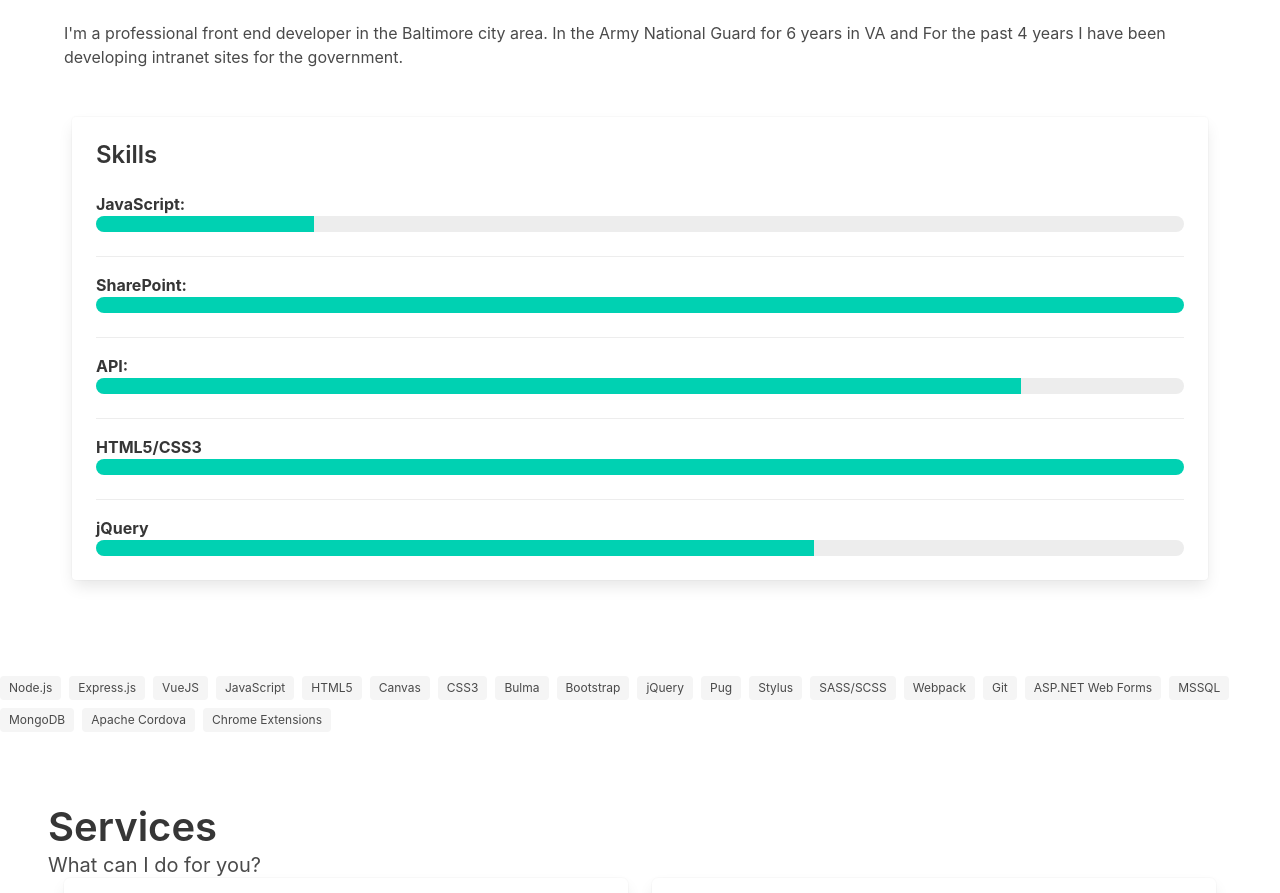
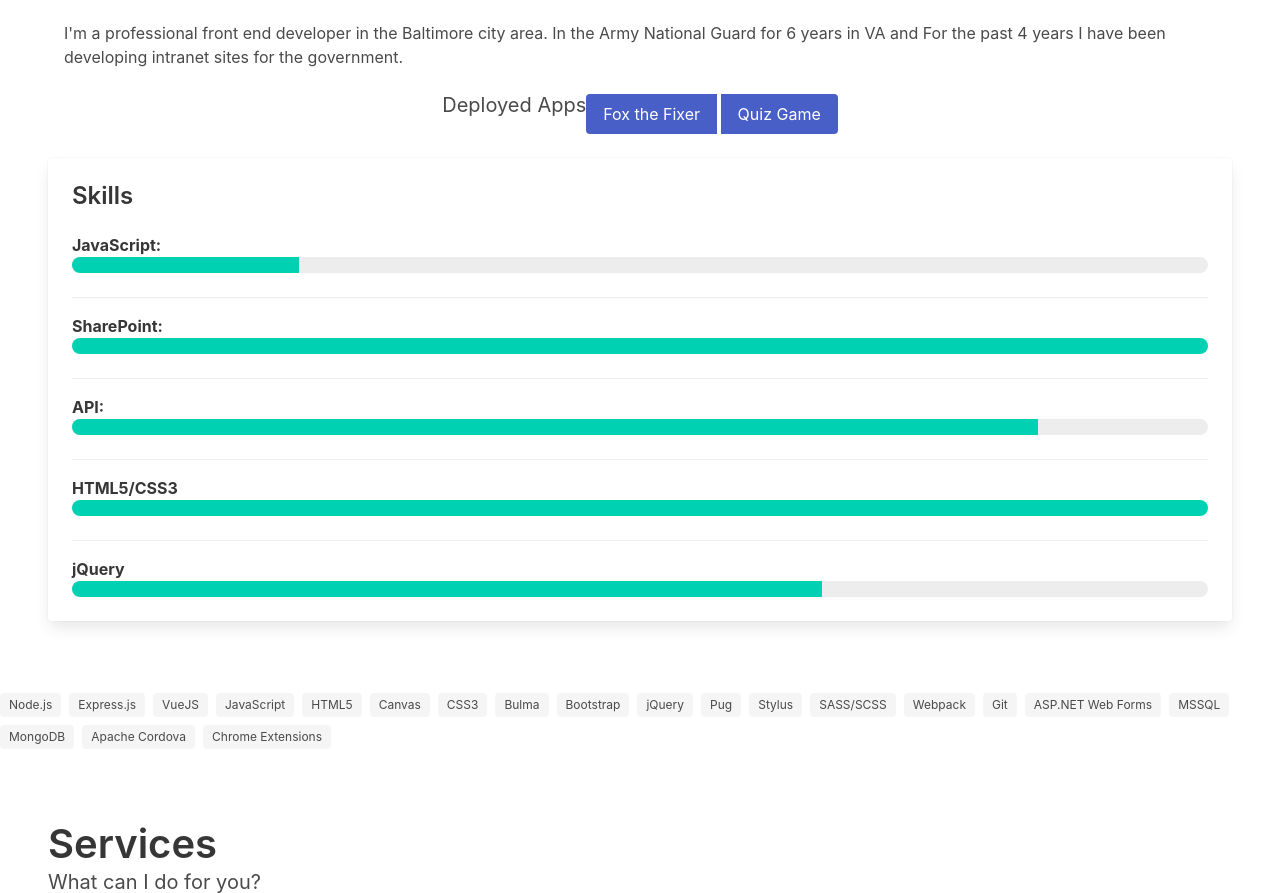
Before and after one commit to Rmj22/ResponsivePortfolio, a plain HTML site: page index.html in a window 1280 px wide. Shown: the part 925-1818 px from the top of the page. Drawn offline with nearby package versions, Linux system fonts and the light colour scheme.

Commit message:
added project links

```diff
--- a/index.html
+++ b/index.html
@@ -105,24 +105,13 @@
     <br>
 
 
-            <!-- <div class="buttons has-addons is-centered">
-              < <h3 class="subtitle is-5">Deployed Pages</h3><br<hr> -->
-              <!-- <a href="https://rmj22.github.io/daily/" class="button is-link">Linkedin Profile</a>
-              <a href="https://pmitch242.github.io/Pop-Culture-Trivia/" class="button is-link">Quiz Game (flex framework) </a>
+            <div class="buttons has-addons is-centered">
+               <h3 class="subtitle is-5">Deployed Apps</h3><br<hr>
+               <a href="https://rabbit-the-fixer.herokuapp.com/" class="button is-link">Fox the Fixer</a>
+              <a href="https://pmitch242.github.io/Pop-Culture-Trivia/" class="button is-link">Quiz Game</a>
 
-            </div>  -->
+            </div>
 
-      <div class="column">
-        <!-- Profile picture -->
-        <!-- <div class="card">
-          <div class="card-image">
-            <figure class="image is-4by3">
-              <img src="https://source.unsplash.com/random/1280x960" alt="Placeholder image">
-            </figure>
-          </div>
-        </div>
-      </div> -->
-      <div class="column">
         <!-- Skills -->
         <div class="card">
           <div class="card-content skills-content">
```
